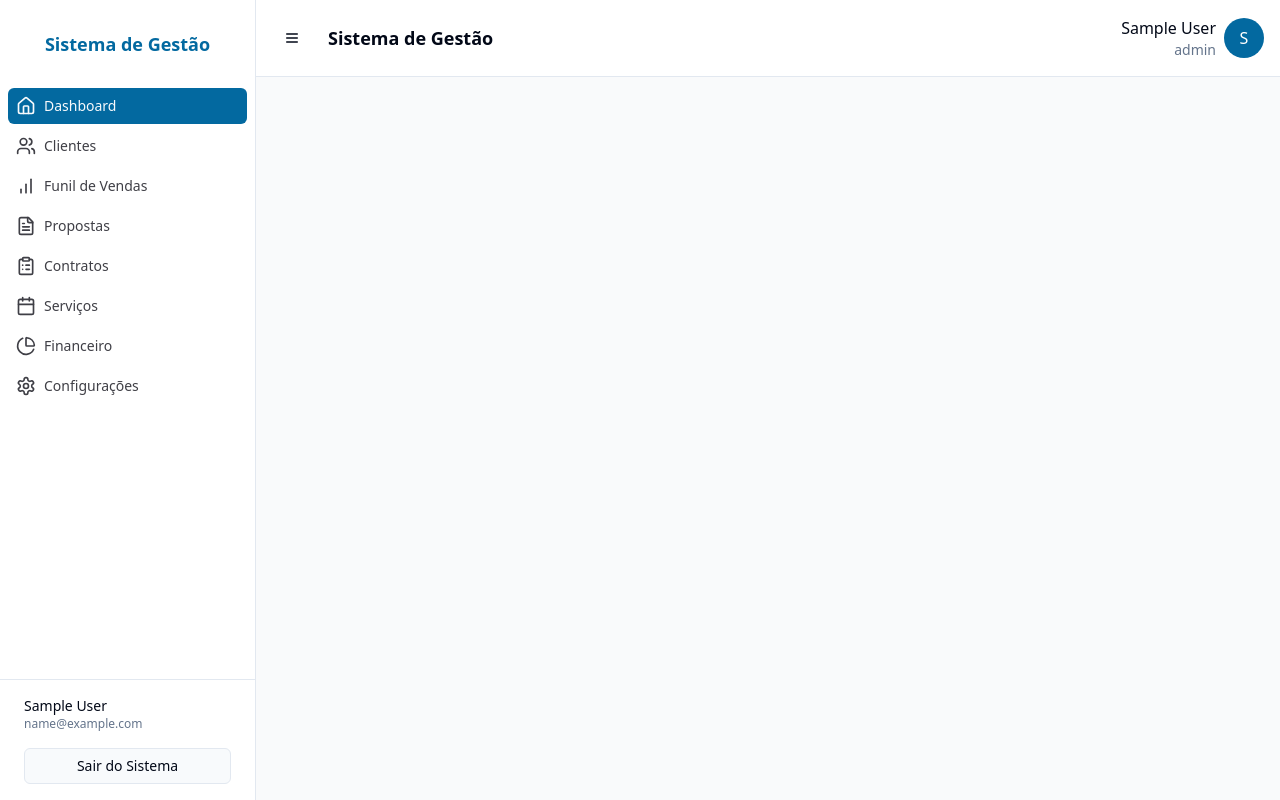
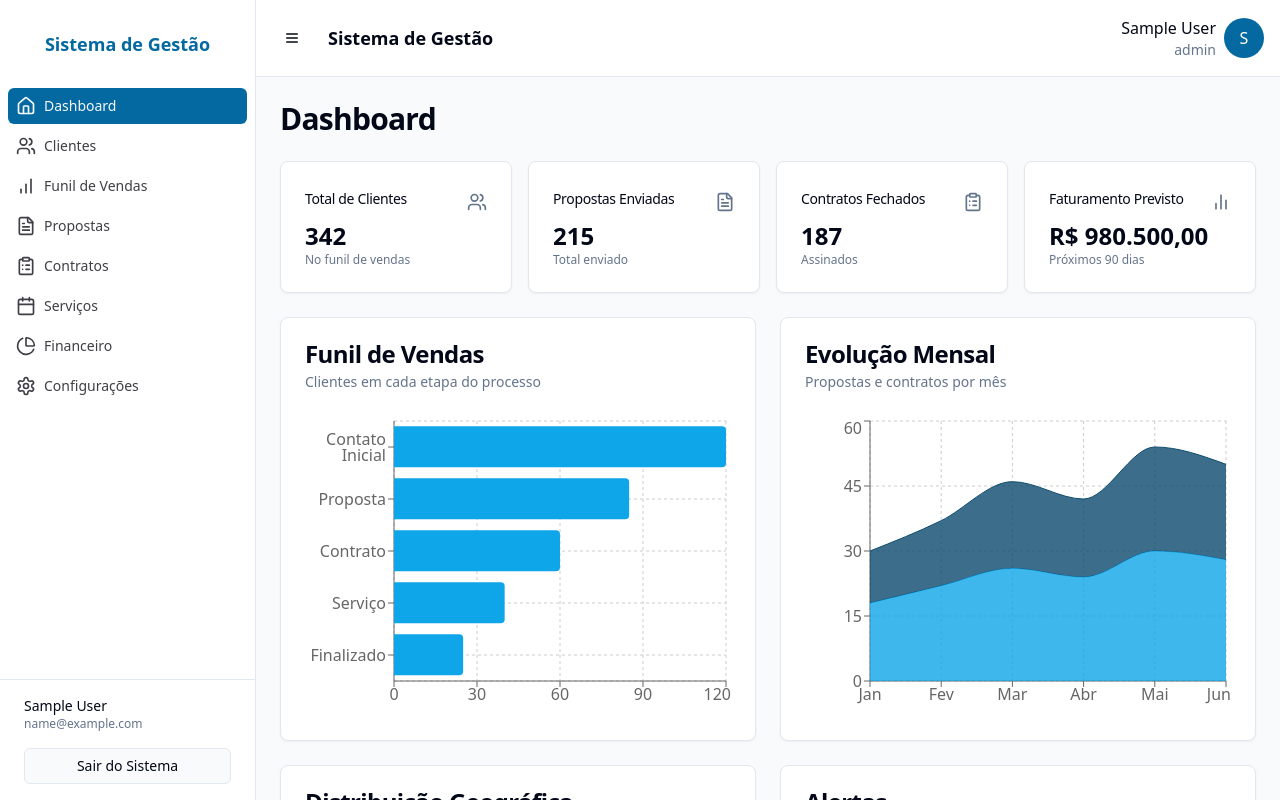
Before and after one commit to giuseppefpires/client-flow-management-system, a React (Vite) app: page / in a window 1280 px wide. Built offline with nearby package versions, Linux system fonts and the light colour scheme; sample sign-in values are in the browser's storage.

Commit message:
Fix: Router context error in AuthGuard
The `useNavigate` hook was being used outside of a `Router` component in `AuthGuard.tsx`. This commit ensures that `AuthGuard` is correctly wrapped within a `BrowserRouter` in `App.tsx` to resolve the error.

```diff
--- a/src/App.tsx
+++ b/src/App.tsx
@@ -29,11 +29,11 @@ const queryClient = new QueryClient();
 
 const App = () => (
   <QueryClientProvider client={queryClient}>
-    <AuthProvider>
     <TooltipProvider>
       <Toaster />
       <Sonner />
       <BrowserRouter>
+        <AuthProvider>
           <Routes>
             {/* Public routes */}
             <Route
@@ -65,9 +65,9 @@ const App = () => (
             {/* Catch-all route */}
             <Route path="*" element={<NotFound />} />
           </Routes>
+        </AuthProvider>
       </BrowserRouter>
     </TooltipProvider>
-    </AuthProvider>
   </QueryClientProvider>
 );
 
--- a/src/components/MainLayout.tsx
+++ b/src/components/MainLayout.tsx
@@ -4,12 +4,9 @@ import { SidebarNav } from "./SidebarNav";
 import { Button } from "@/components/ui/button";
 import { useAuth } from "@/contexts/AuthContext";
 import { Menu } from "lucide-react";
+import { Outlet } from "react-router-dom";
 
-interface MainLayoutProps {
-  children: React.ReactNode;
-}
-
-const MainLayout: React.FC<MainLayoutProps> = ({ children }) => {
+const MainLayout = () => {
   const [sidebarCollapsed, setSidebarCollapsed] = useState(false);
   const { user } = useAuth();
 
@@ -44,7 +41,7 @@ const MainLayout: React.FC<MainLayoutProps> = ({ children }) => {
         </header>
 
         <main className="flex-1 overflow-auto p-6 bg-gray-50">
-          {children}
+          <Outlet />
         </main>
       </div>
     </div>
```
Lines whose indentation alone changed are shown as unchanged.
